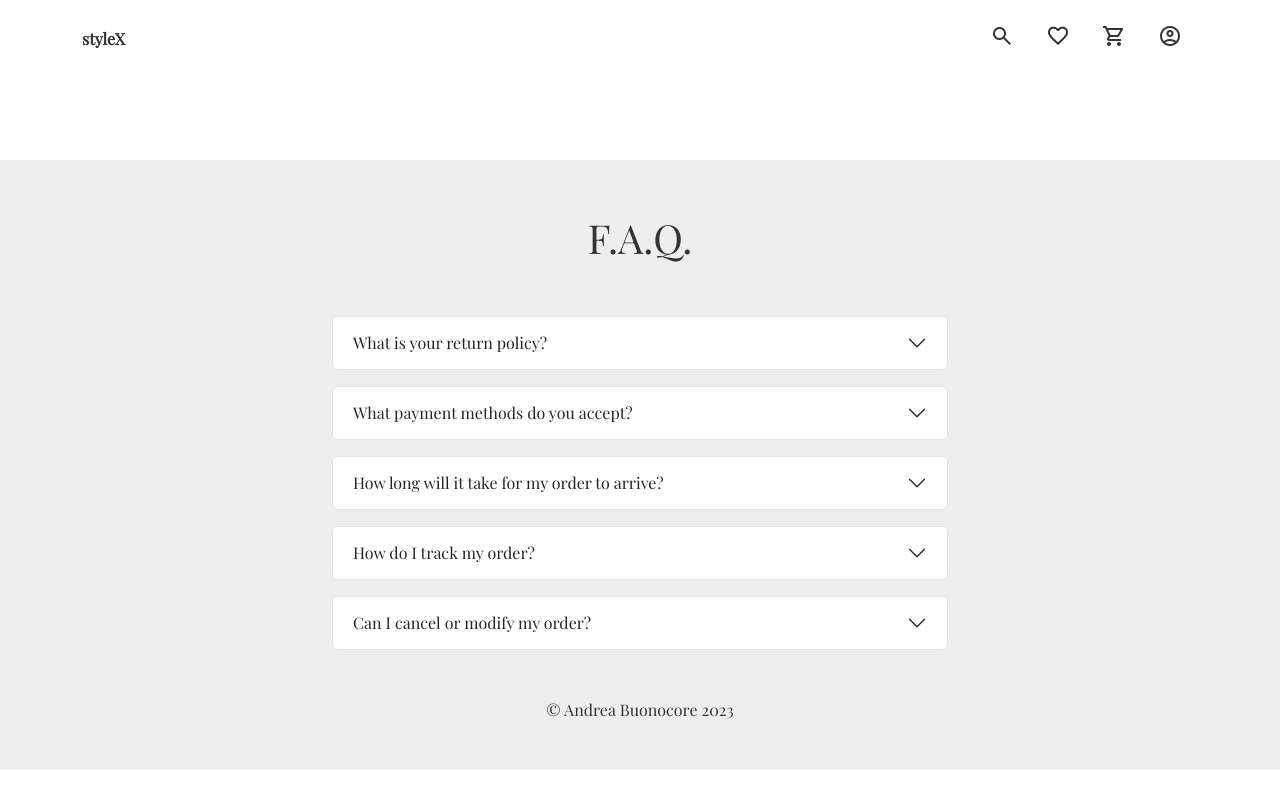
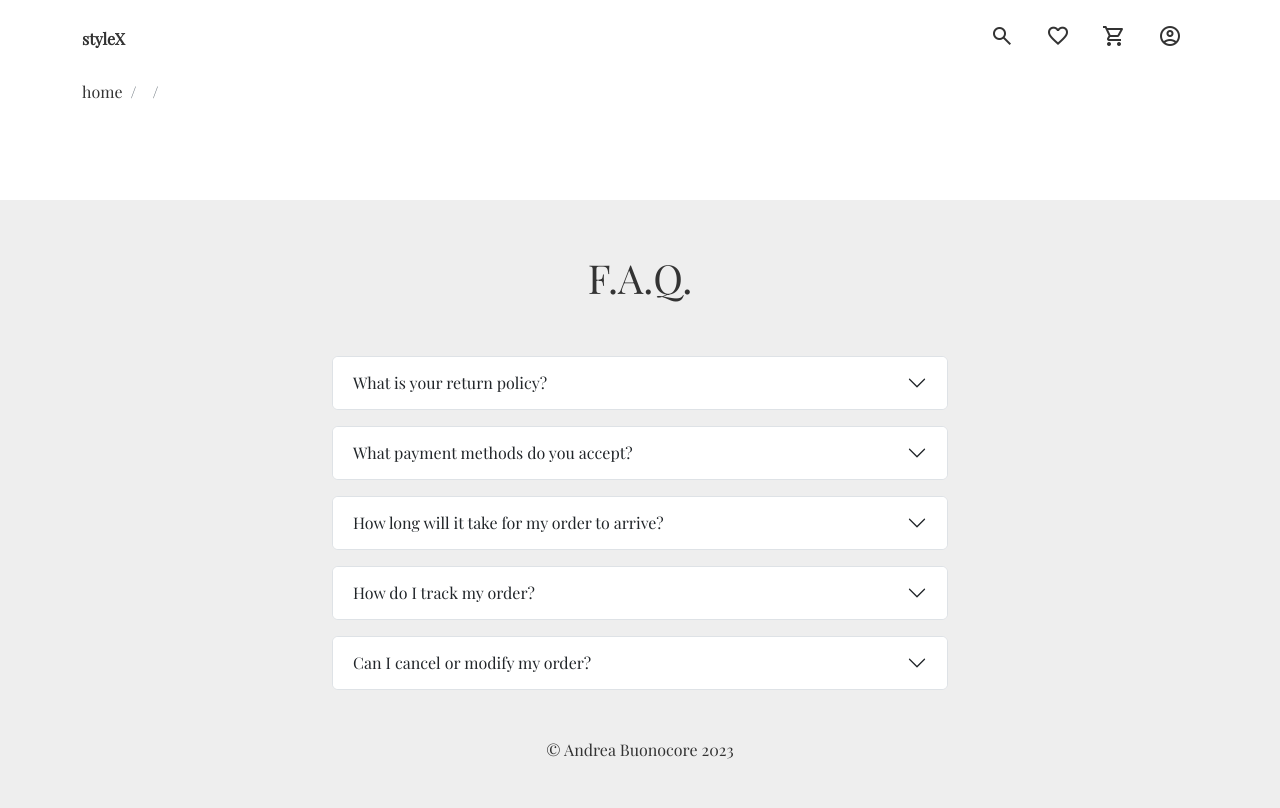
Before and after one commit to andrea-buonocore/capstone_project, a React (Create React App) app: page /product/1 in a window 1280 px wide. Built offline with nearby package versions, Linux system fonts and the light colour scheme; no server answers.

Commit message:
ok molte cose, lottando con react-router-bootstrap, attendo che l'api torna on

```diff
--- a/package.json
+++ b/package.json
@@ -11,6 +11,7 @@
     "react": "^18.2.0",
     "react-bootstrap": "^2.7.4",
     "react-dom": "^18.2.0",
+    "react-router-bootstrap": "^0.26.2",
     "react-router-dom": "^6.11.1",
     "react-scripts": "5.0.1",
     "redux": "^4.2.1",
--- a/src/components/Cart.jsx
+++ b/src/components/Cart.jsx
@@ -51,7 +51,7 @@ const Cart = () => {
             <h3 className="my-5">Cart</h3>
 
             {
-                cart.length == 0 && (
+                cart.length === 0 && (
                     <span className="d-block text-center my-5">You have not added any item yet</span>
                 )
             }
--- a/src/components/CategoryPage.jsx
+++ b/src/components/CategoryPage.jsx
@@ -1,8 +1,11 @@
 import { useEffect, useState } from "react";
 import { Col, Container, Row } from "react-bootstrap"
-import { useParams } from "react-router-dom";
+import { Link, useParams } from "react-router-dom";
 import Product from "./Product";
 import Spinner from 'react-bootstrap/Spinner';
+import Breadcrumb from 'react-bootstrap/Breadcrumb';
+import { LinkContainer } from 'react-router-bootstrap';
+
 
 const CategoryPage = () => {
 
@@ -37,6 +40,14 @@ const CategoryPage = () => {
 
     return (
         <Container className="category_container">
+            <Breadcrumb>
+                <LinkContainer to='/'>
+                    <Breadcrumb.Item>home</Breadcrumb.Item>
+                </LinkContainer>
+                <Breadcrumb.Item active>
+                    {params?.category}
+                </Breadcrumb.Item>
+            </Breadcrumb>
             {
                 isLoading && (
                     <div className="text-center my-3">
--- a/src/components/Product.jsx
+++ b/src/components/Product.jsx
@@ -1,4 +1,5 @@
 import { Col } from "react-bootstrap";
+import { LinkContainer } from "react-router-bootstrap";
 import { Link } from 'react-router-dom';
 const Product = ({ product }) => {
     return (
@@ -6,7 +7,7 @@ const Product = ({ product }) => {
         <Col className="my-3 product_container">
             <div className="d-flex align-items-center justify-content-center position-relative product_img_container">
                 <Link to={`/product/${product.id}`}>
-                    <img src={product.image} alt={product.title} className="img-fluid"/>
+                    <img src={product.image} alt={product.title} className="img-fluid" />
                 </Link>
             </div>
             <div>
--- a/src/components/ProductDetails.jsx
+++ b/src/components/ProductDetails.jsx
@@ -1,8 +1,11 @@
 import { useEffect, useState } from "react";
 import { Button, Col, Container, Row, ToastContainer } from "react-bootstrap"
-import { useParams } from "react-router-dom";
+import { Link, useParams } from "react-router-dom";
 import Spinner from 'react-bootstrap/Spinner';
 import Toast from 'react-bootstrap/Toast';
+import Breadcrumb from 'react-bootstrap/Breadcrumb';
+import { LinkContainer } from 'react-router-bootstrap';
+
 
 export const CART_URL = 'http://localhost:3030/cart/';
 export const FAVORITES_URL = 'http://localhost:3030/favorites/'
@@ -82,6 +85,20 @@ const ProductDetails = () => {
 
     return (
         <Container className="details_container">
+            <Breadcrumb>
+                <LinkContainer to='/'>
+                    <Breadcrumb.Item>home</Breadcrumb.Item>
+                </LinkContainer>
+
+                <LinkContainer to={`/category/${product?.category}`}>
+                    <Breadcrumb.Item>
+                        {product?.category}
+                    </Breadcrumb.Item>
+                </LinkContainer>
+                <Breadcrumb.Item active>
+                    {product?.title}
+                </Breadcrumb.Item>
+            </Breadcrumb>
             {
                 isLoading && (
                     <div className="text-center my-3">
--- a/src/style/header.scss
+++ b/src/style/header.scss
@@ -8,7 +8,7 @@ header {
 .scrolled_header {
 
     a {
-        color: $minimal_gray;
+        color: $minimal_gray !important;
         transition: all 0.3s ease;
     }
     color: $minimal_gray;
```
Also changed, not shown: src/style/partials/_reset.scss (line endings or trailing spaces), 1 other file (tests, documents, lock files or other folders).
